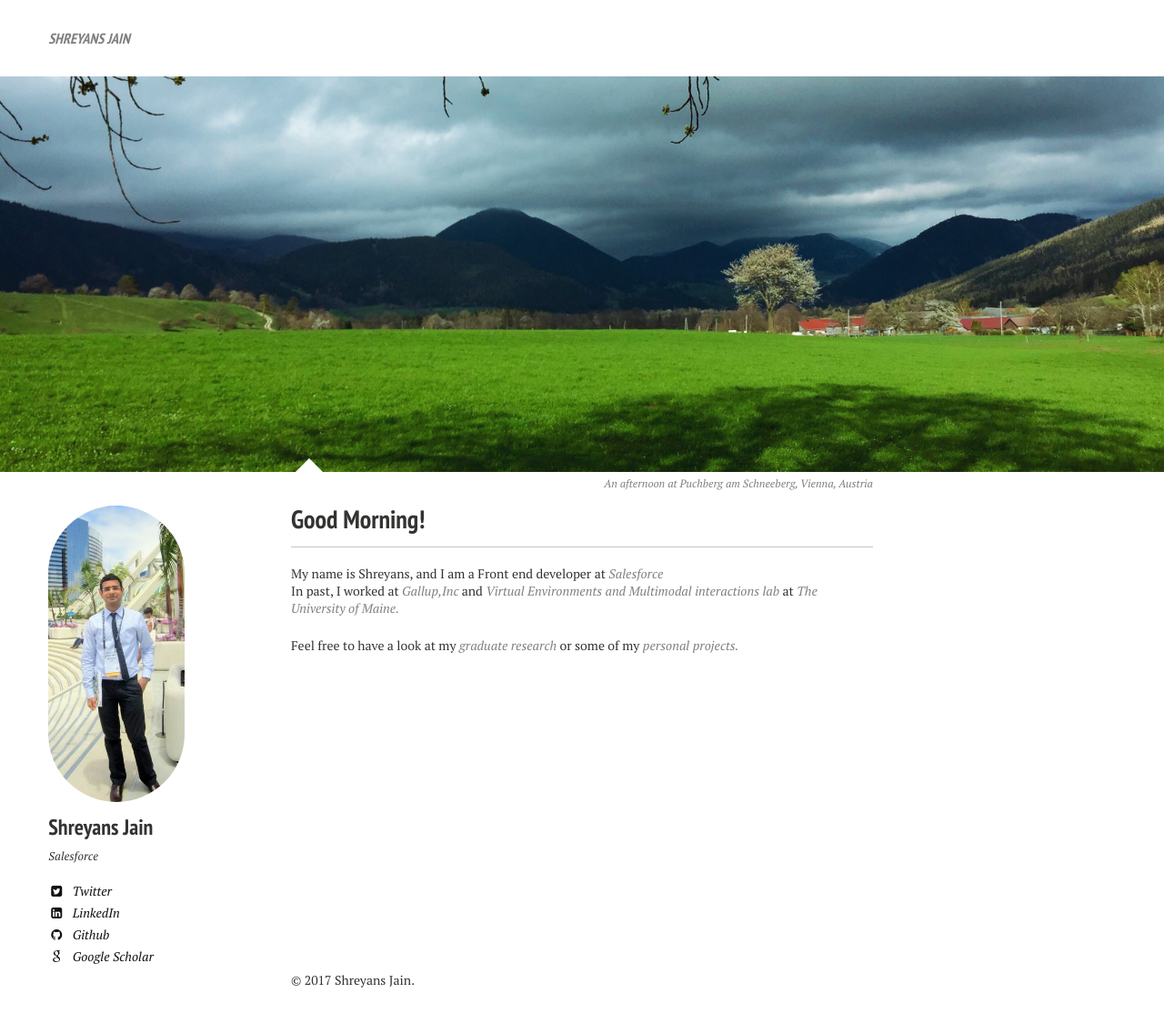
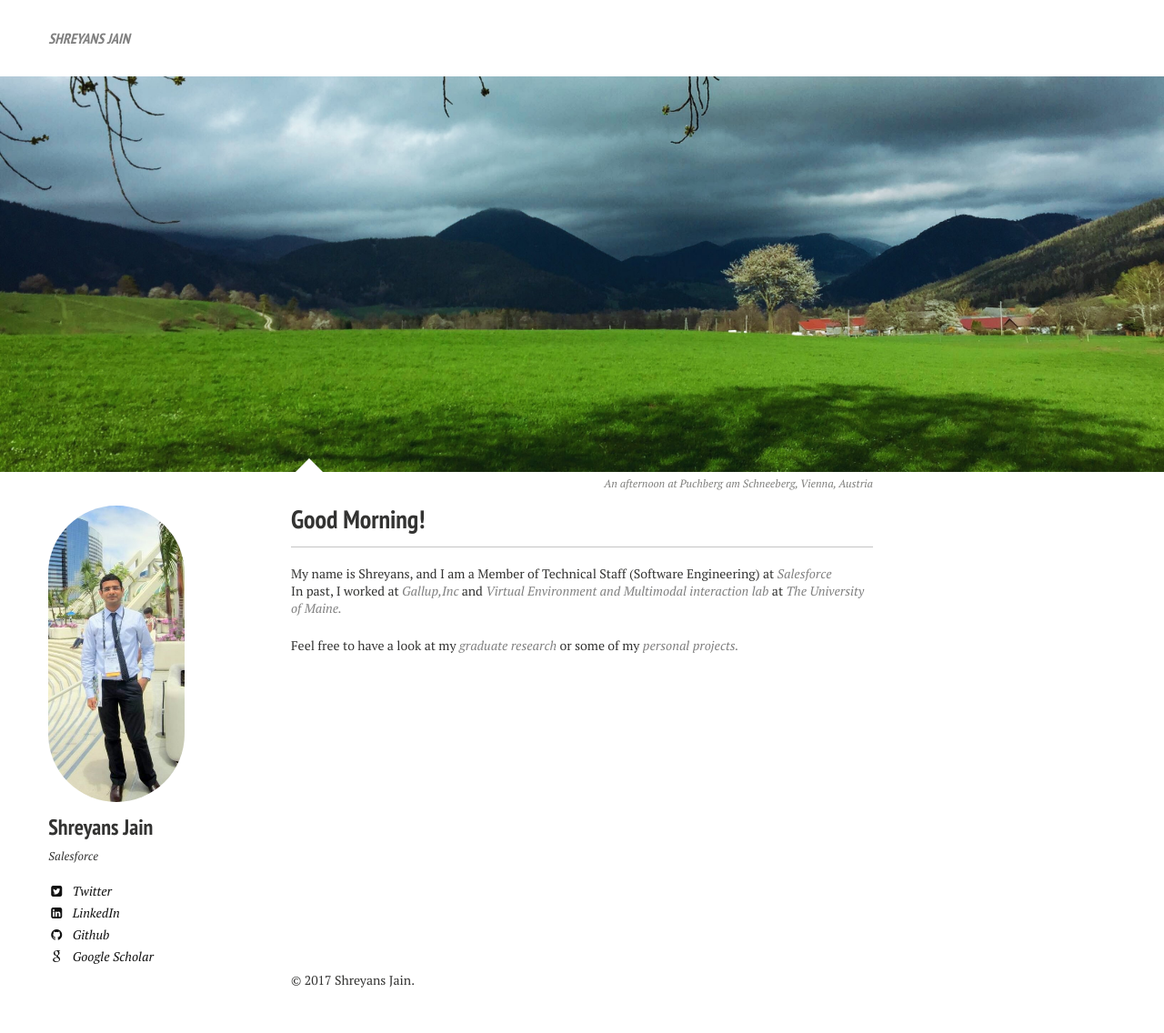
Before and after one commit to shrej/shrej.github.io, a Jekyll site: the page built from index.md, in a window 1280 px wide. Shown: the whole page at 91% size. Built offline with Jekyll 4.4.1, drawn with Linux system fonts in a browser that asks for light colours; nearby versions of some CDN libraries.

Commit message:
Updated Bio

```diff
--- a/_layouts/home.html
+++ b/_layouts/home.html
@@ -37,10 +37,10 @@
     <article>
       <p>
         <br>
-        My name is Shreyans, and I am a Front end developer at <a href="http://www.salesforce.com">Salesforce</a> </p><p>In past, I worked at <a href="http://www.gallup.com"> Gallup,Inc </a> and <a href="http://www.vemilab.org">Virtual Environments and Multimodal interactions lab</a> at <a href="http://www.umaine.edu">The University of Maine.</a>
+        My name is Shreyans, and I am a Member of Technical Staff (Software Engineering) at <a href="http://www.salesforce.com">Salesforce</a> </p><p>In past, I worked at <a href="http://www.gallup.com"> Gallup,Inc </a> and <a href="http://www.vemilab.org">Virtual Environment and Multimodal interaction lab</a> at <a href="http://www.umaine.edu">The University of Maine.</a>
       </p>
       <p></p>
-      <br><p> Feel free to have a look at my <a href="https://scholar.google.com/citations?view_op=view_citation&hl=en&user=FFK-TwkAAAAJ&citation_for_view=FFK-TwkAAAAJ:u5HHmVD_uO8C">graduate research</a> or some of my <a href="http://www.spatial.maine.edu/~shreyans.jain/projects.html">personal projects.</a></p>
+      <br><p> Feel free to have a look at my <a href="https://scholar.google.com/citations?view_op=view_citation&hl=en&user=FFK-TwkAAAAJ&citation_for_view=FFK-TwkAAAAJ:u5HHmVD_uO8C">graduate research</a> or some of my <a href="https://github.com/shrej">personal projects.</a></p>
 
     </article>
 <!--     {% for post in site.posts limit:5 %}
```
